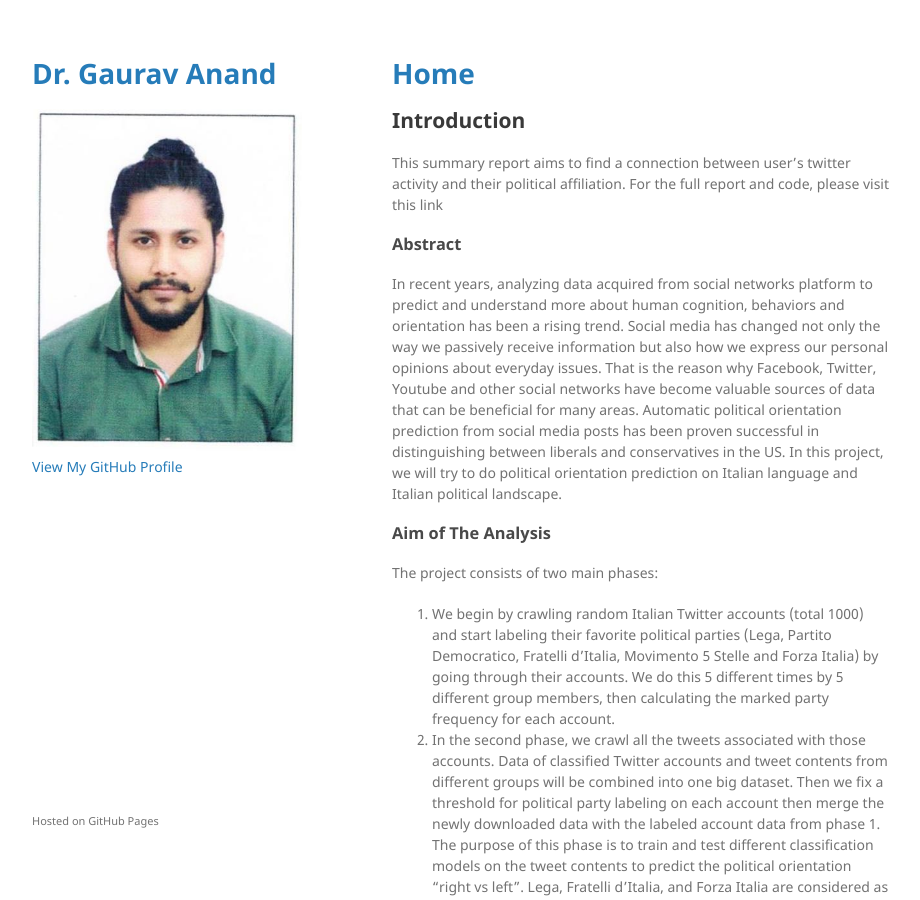
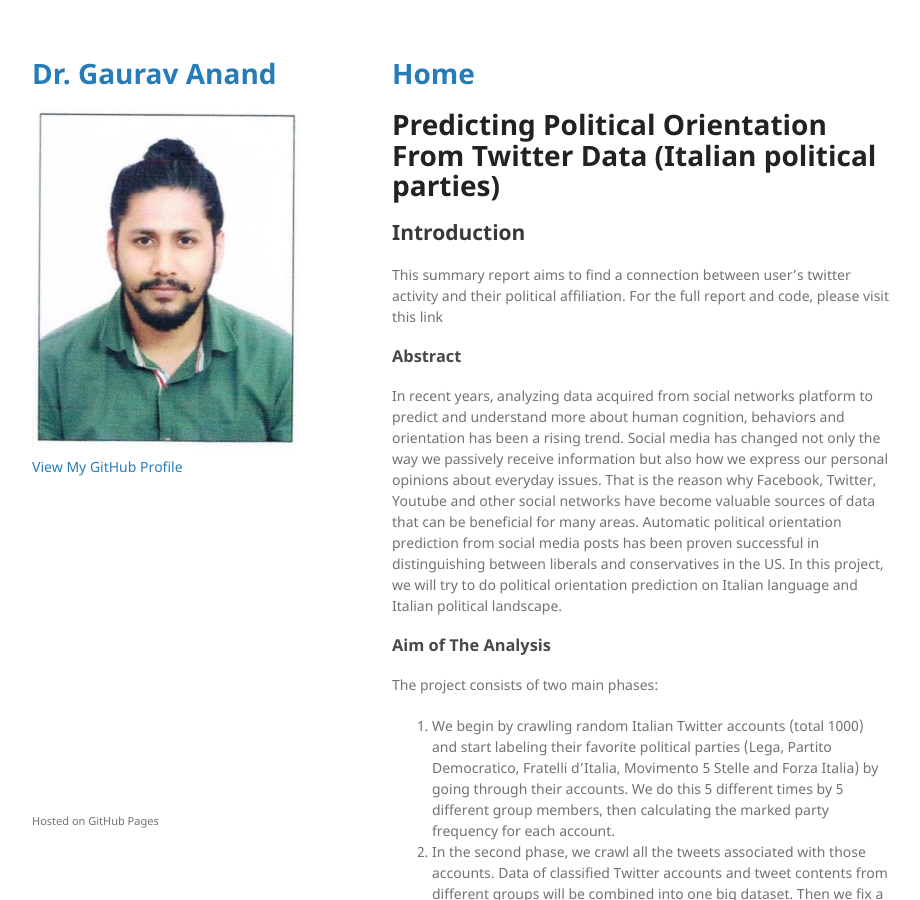
Before and after one commit to anandgrv/anandgrv.github.io, a Jekyll site: the page built from twitter.md, in a window 1280 px wide and 900 px high. Shown: the whole window, without its empty margins (178-1098 px from the left). Built offline with Jekyll 4.4.1, drawn with Linux system fonts in a browser that asks for light colours; our own code applies the rules of GitHub Pages for plain Markdown files.

Commit message:
Update twitter.md

```diff
--- a/twitter.md
+++ b/twitter.md
@@ -4,6 +4,7 @@ layout: default
 
 # [Home](https://grvanand001.github.io/)
 
+# Predicting Political Orientation From Twitter Data (Italian political parties)
 
 ## Introduction
 This summary report aims to find a connection between user's twitter activity and their political affiliation. For the full report and code, please visit this link
```
